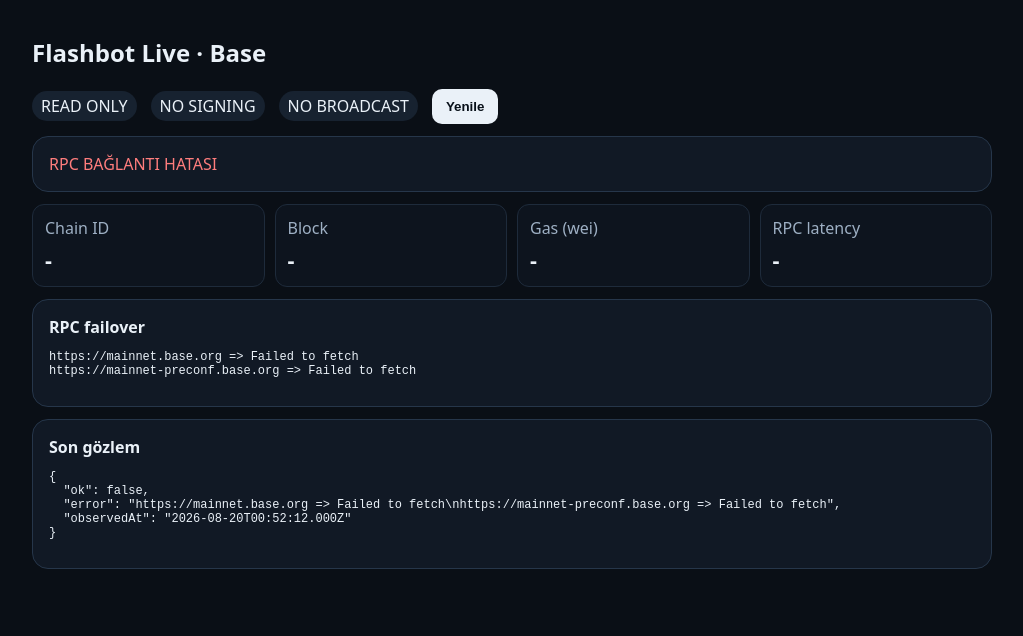
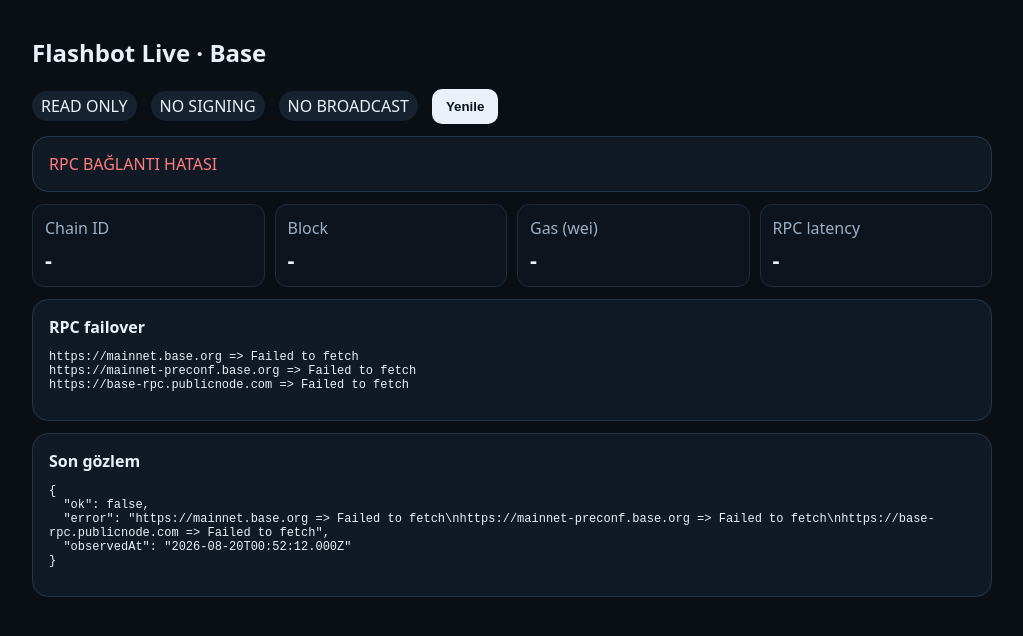
Before and after one commit to 8hatay9-commits/ibo, a plain HTML site: page live/index.html in a window 1280 px wide. Shown: the whole page, without its empty margins (128-1151 px from the left). Drawn offline with Linux system fonts and the light colour scheme; no server answers.

Commit message:
live: add Base RPC failover

```diff
--- a/live/index.html
+++ b/live/index.html
@@ -21,7 +21,7 @@ body{font-family:system-ui,-apple-system,sans-serif;background:#0a0f16;color:#ea
 <div class="card"><b>Son gözlem</b><pre id="raw">-</pre></div>
 </div>
 <script>
-const RPCS=['https://mainnet.base.org','https://mainnet-preconf.base.org'];
+const RPCS=['https://mainnet.base.org','https://mainnet-preconf.base.org','https://base-rpc.publicnode.com'];
 let rid=0;
 async function call(url,method,params=[]){const t=performance.now();const c=new AbortController();const to=setTimeout(()=>c.abort(),7000);try{const r=await fetch(url,{method:'POST',headers:{'content-type':'application/json'},body:JSON.stringify({jsonrpc:'2.0',id:++rid,method,params}),signal:c.signal,cache:'no-store'});if(!r.ok)throw new Error('HTTP '+r.status);const j=await r.json();if(j.error)throw new Error(j.error.message||JSON.stringify(j.error));return {result:j.result,ms:Math.round(performance.now()-t)}}finally{clearTimeout(to)}}
 async function rpc(method,params=[]){const errs=[];for(const url of RPCS){try{return {...await call(url,method,params),url}}catch(e){errs.push(url+' => '+(e?.message||e))}}throw new Error(errs.join('\n'))}
```
